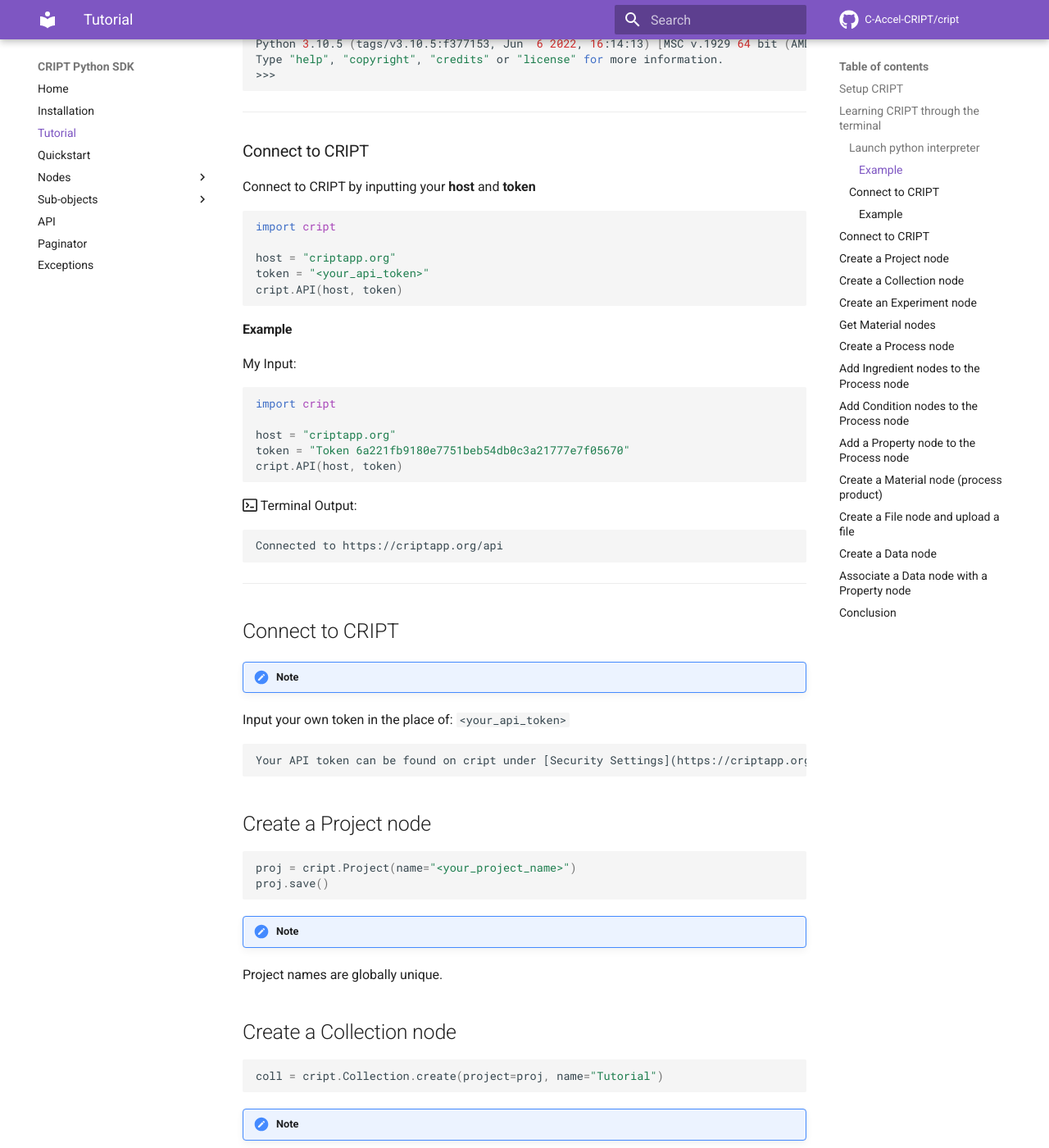
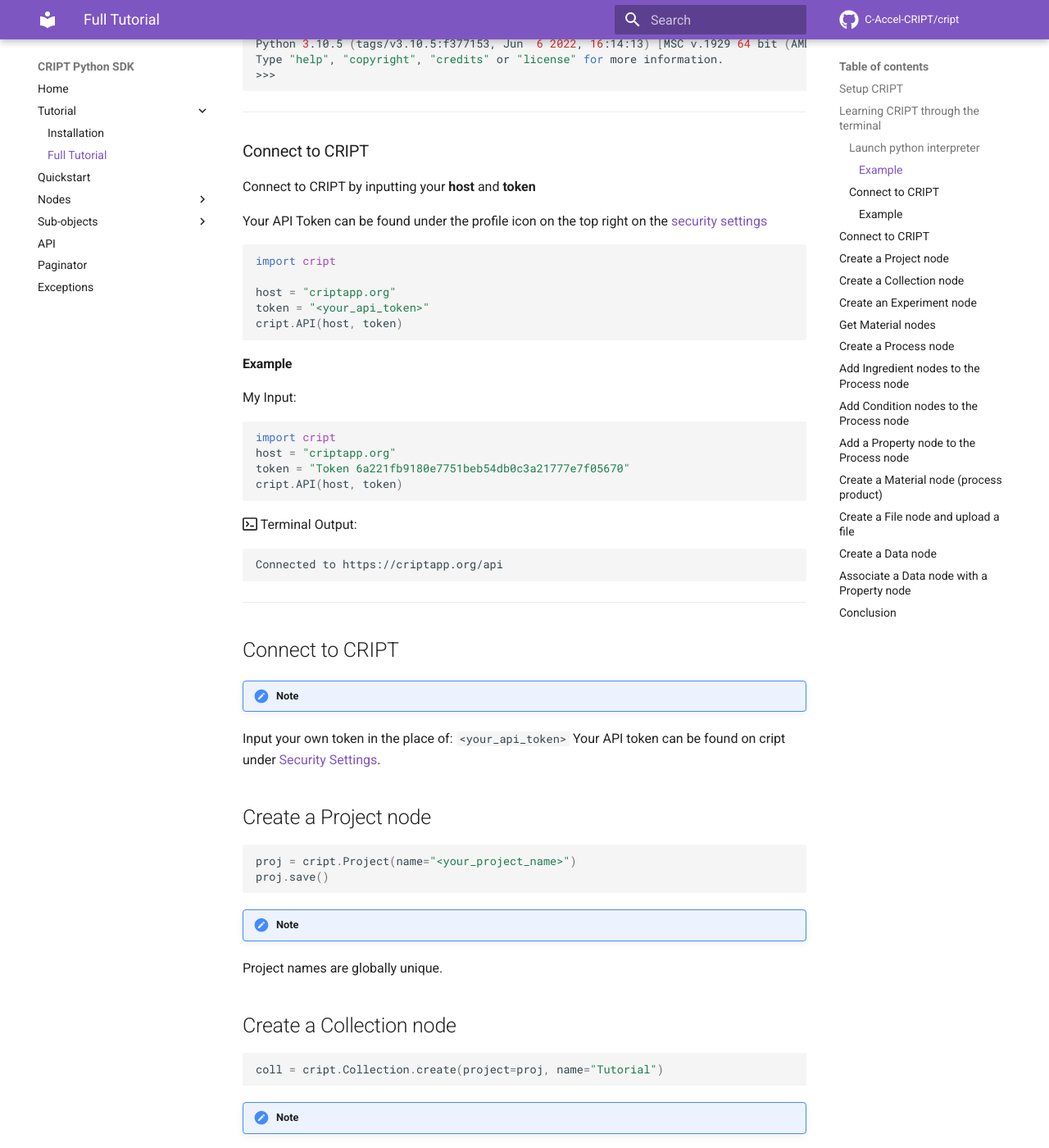
Before and after one commit to C-Accel-CRIPT/sdk-archive, an MkDocs documentation site: the page built from docs/tutorial/tutorial.md, in a window 1280 px wide and 1400 px high, scrolled down 634 px. Shown: the whole window at 82% size. Built offline with MkDocs 1.6.1 and Material for MkDocs 9.7.7, drawn with Linux system fonts in a browser that asks for light colours; comment, search, counter and statistics services are not loaded.

Commit message:
Putting sub-items inside of tutorial heading on table of contents

````diff
--- a/docs/tutorial.md
+++ b/docs/tutorial/tutorial.md
@@ -31,6 +31,8 @@
 
 Connect to CRIPT by inputting your **host** and **token**
 
+Your API Token can be found under the profile icon on the top right on the [security settings]()
+
 ```python
 import cript
 
@@ -43,7 +45,6 @@
 My Input:
 ```python
 import cript
-
 host = "criptapp.org"
 token = "Token 6a221fb9180e7751beb54db0c3a21777e7f05670"
 cript.API(host, token)
@@ -59,7 +60,6 @@
 
 !!! note
 Input your own token in the place of: `<your_api_token>`
-
     Your API token can be found on cript under [Security Settings](https://criptapp.org/security/).
 
 ## Create a Project node
--- a/mkdocs.yml
+++ b/mkdocs.yml
@@ -5,8 +5,9 @@
 
 nav:
   - Home: index.md
-  - Installation: cript_installation.md
-  - Tutorial: tutorial.md
+  - Tutorial:
+    - Installation: tutorial/cript_installation.md
+    - Full Tutorial: tutorial/tutorial.md
   - Quickstart: quickstart.md
   - Nodes:
       - Collection: nodes/collection.md
````
Also changed, not shown: docs/tutorial/cript_installation.md (renamed from docs/cript_installation.md).
